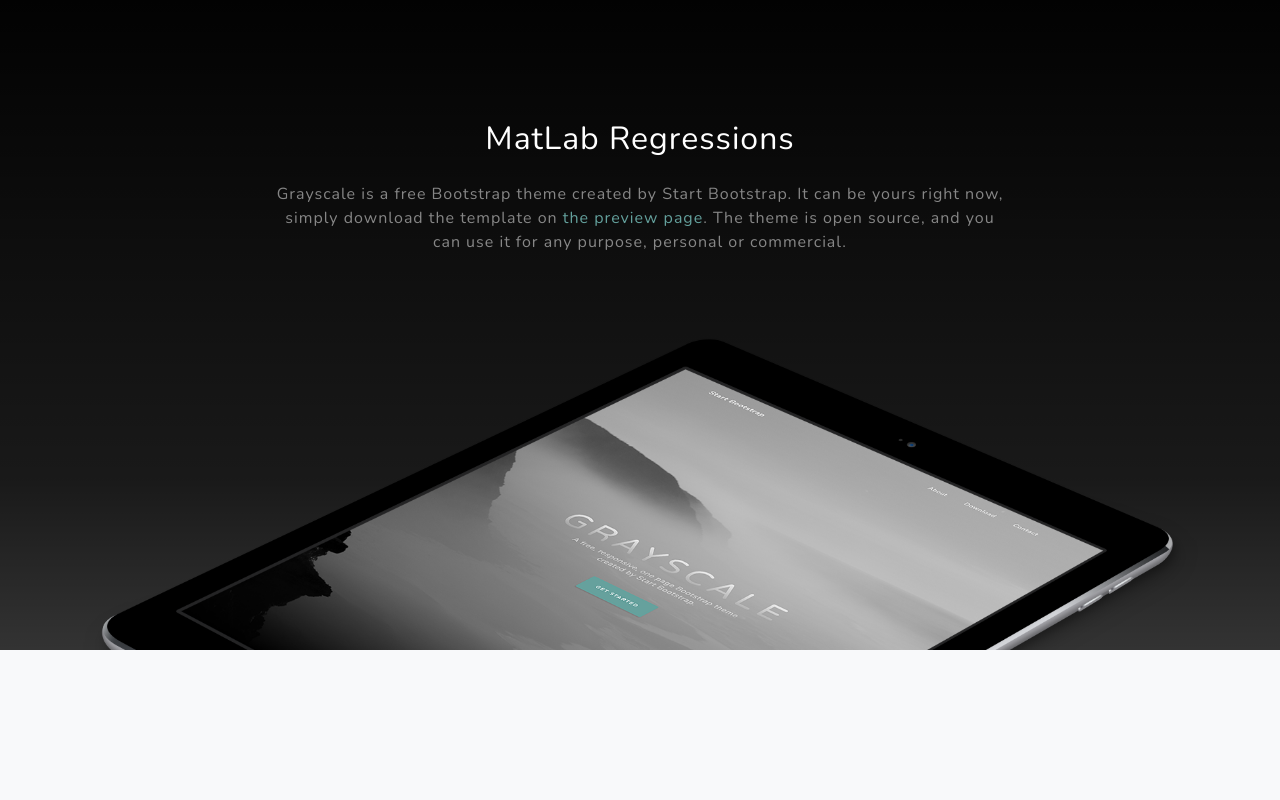
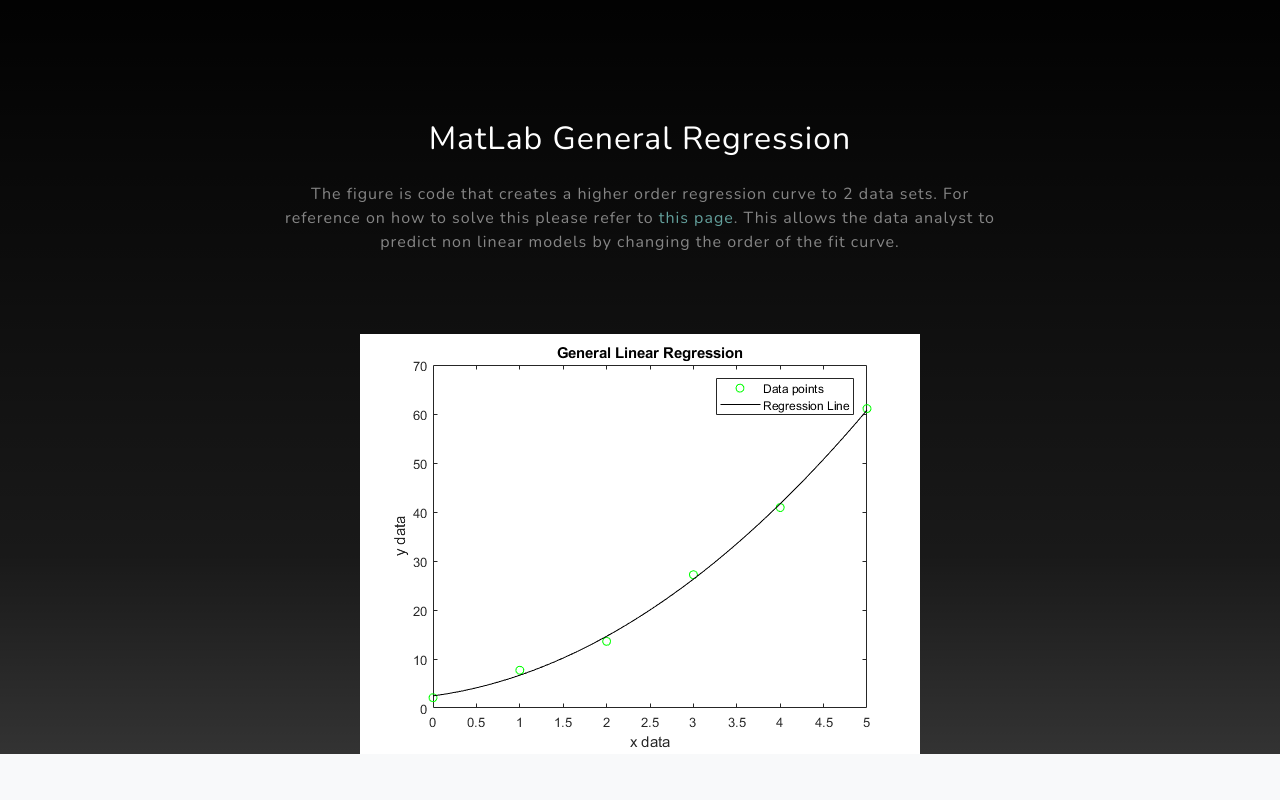
Before and after one commit to StevenVanDoan/stevenvandoan.github.io, a plain HTML site: page index.html in a window 1280 px wide. Shown: the part 840-1640 px from the top of the page. Drawn offline with nearby package versions, Linux system fonts and the light colour scheme.

Commit message:
Update index.html

```diff
--- a/index.html
+++ b/index.html
@@ -44,11 +44,11 @@
             <div class="container">
                 <div class="row">
                     <div class="col-lg-8 mx-auto">
-                        <h2 class="text-white mb-4">MatLab Regressions</h2>
-                        <p class="text-white-50">Grayscale is a free Bootstrap theme created by Start Bootstrap. It can be yours right now, simply download the template on <a href="http://startbootstrap.com/template-overviews/grayscale/">the preview page</a>. The theme is open source, and you can use it for any purpose, personal or commercial.</p>
+                        <h2 class="text-white mb-4">MatLab General Regression</h2>
+                        <p class="text-white-50"> The figure is code that creates a higher order regression curve to 2 data sets. For reference on how to solve this please refer to <a href="https://www.mathworks.com/help/matlab/ref/polyfit.html">this page</a>. This allows the data analyst to predict non linear models by changing the order of the fit curve.</p>
                     </div>
                 </div>
-                <img class="img-fluid" src="assets/img/ipad.png" alt="" />
+                <img class="img-fluid" src="assets/img/GenLinReg.png" alt="" />
             </div>
         </section>
         <!-- Projects-->
```
